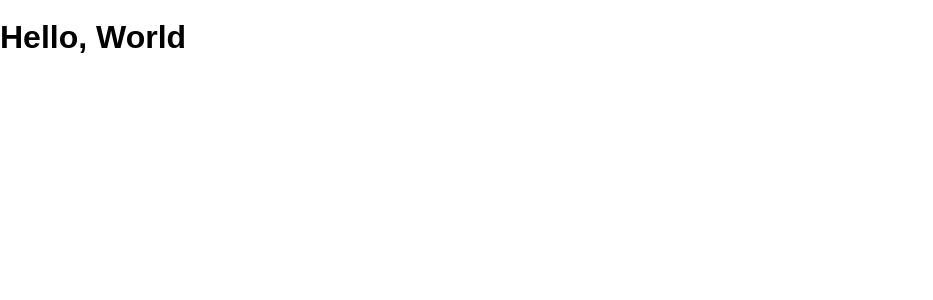
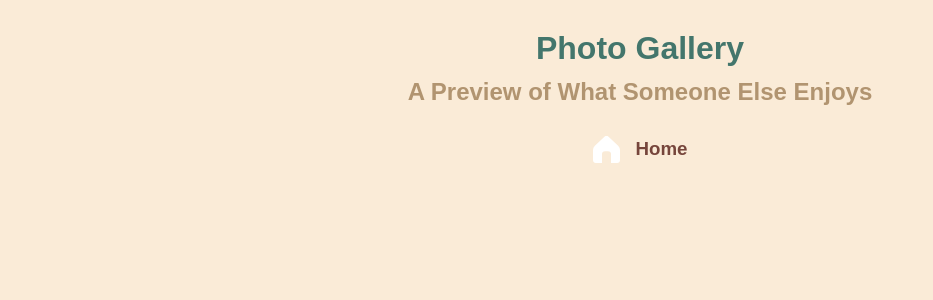
Before and after one commit to kprieto14/PhotoGallery, a React (Vite) app: page / in a window 1280 px wide. Shown: the top 300 px of the page, without its empty margins (0-933 px from the left). Built offline with nearby package versions, Linux system fonts and the light colour scheme.

Commit message:
Add some CSS styling and HTML framework.

```diff
--- a/src/App.tsx
+++ b/src/App.tsx
@@ -1,7 +1,20 @@
 import React from 'react'
+import HomeIcon from './assets/ico_home.svg'
 
 export function App() {
   return (
-  <h1>Hello, World </h1>
+  <>
+    <header>
+      <h1>Photo Gallery</h1>
+      <h2>A Preview of What Someone Else Enjoys</h2>
+    </header>
+
+    <main>
+      <nav>
+        <img src={HomeIcon} alt="Icon of a house" />
+        <h3>Home</h3>
+      </nav>
+    </main>
+  </>
   )
 }
--- a/src/index.scss
+++ b/src/index.scss
@@ -1,15 +1,6 @@
 :root {
   font: 16px / 1 sans-serif;
 
-  // SDG brand colors
-  --asphalt: #2f3737;
-  --bright-sky: #80ced2;
-  --lime: #b1d133;
-  --night-sky: #85577e;
-  --sand: #f7f0da;
-  --sea: #5a9090;
-  --sun: #d5562b;
-  --tangerine: #f99d1b;
 }
 
 html {
@@ -19,4 +10,37 @@ html {
 body {
   margin: 0;
   min-height: 100%;
+  background-color: antiquewhite;
 }
+
+header {
+  display: flex;
+  justify-content: center;
+  align-items: center;
+  flex-direction: column;
+  gap: 1rem;
+  padding: 2rem 1rem;
+}
+
+h1, h2, h3 {
+  margin: 0;
+}
+
+h1 {
+  color: #43766C;
+}
+
+h2 {
+  color: #B19470;
+}
+
+h3 {
+  color: #76453B;
+}
+
+nav {
+  display: flex;
+  gap: 1rem;
+  justify-content: center;
+  align-items: center;
+}
```
Also changed, not shown: src/components/CategoryList.tsx (added, +7 -0 lines), src/components/PhotoDetail.tsx (added, +7 -0 lines), src/components/PhotoList.tsx (added, +7 -0 lines), src/gallery.json (added, +49 -0 lines), src/assets/ico_home.svg (added).
